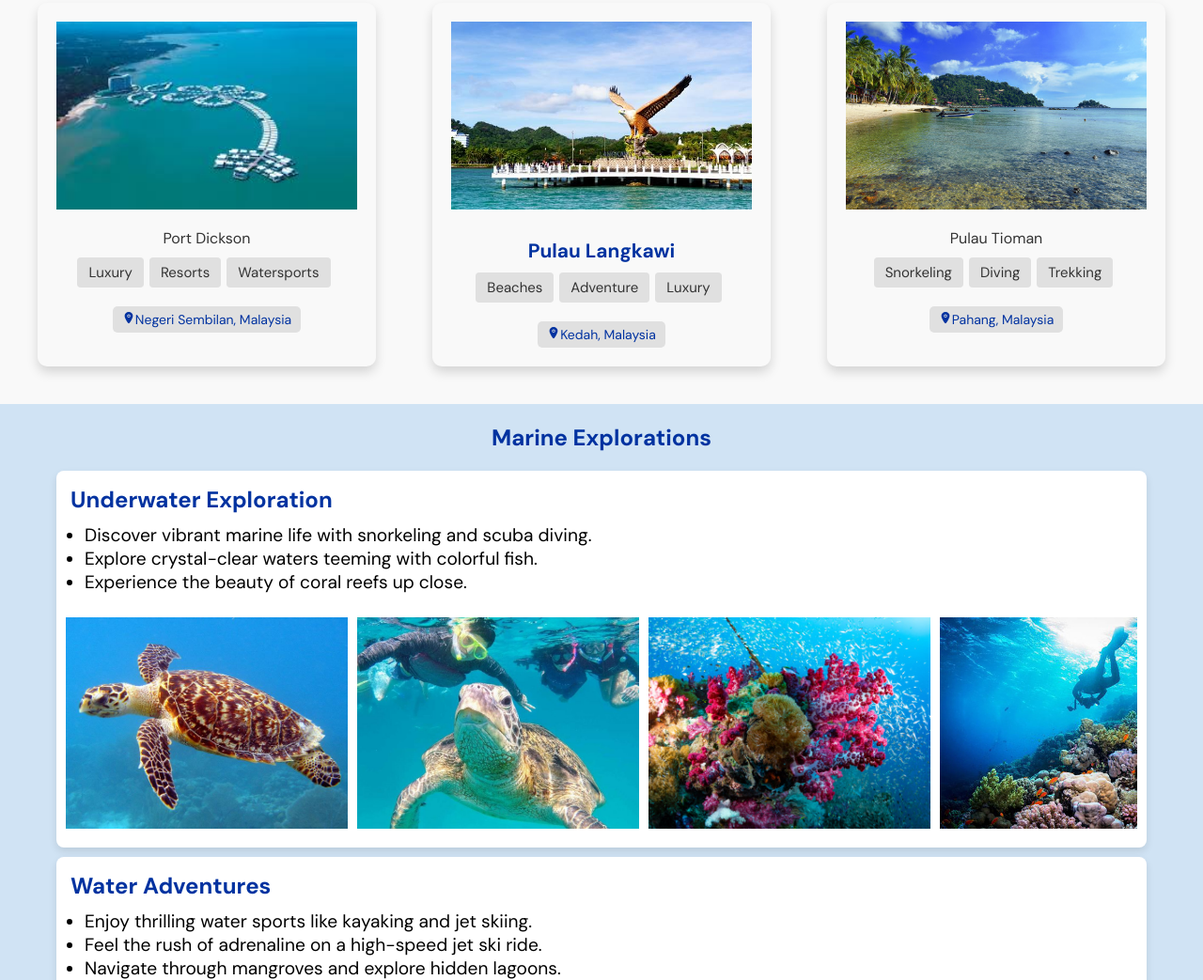
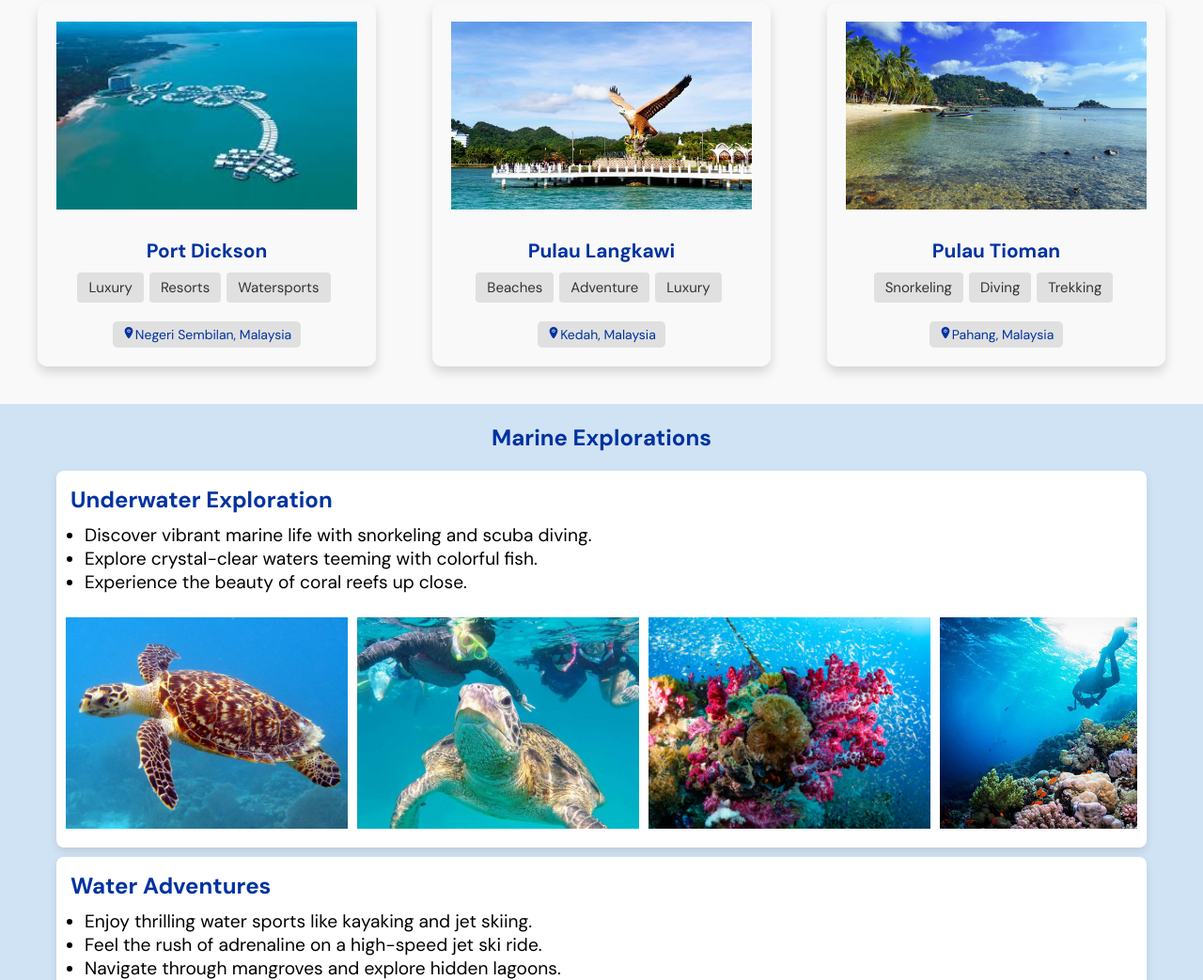
Before and after one commit to newbiecoder892/Font_End_Development, a plain HTML site: page island.html in a window 1280 px wide. Shown: the part 889-1932 px from the top of the page at 94% size. Drawn offline with nearby package versions, Linux system fonts and the light colour scheme.

Commit message:
add some missing style

```diff
--- a/island.html
+++ b/island.html
@@ -44,7 +44,7 @@
                 </div>
                 <div class="j_text">
                     <a href="sub_i1.html" class="j_title-link">
-                        <p class="Att_Title">Port Dickson</p>
+                        <p class="j_Att_Title">Port Dickson</p>
                     </a>
                     <div class="j_tags"></div>
                     <p class="j_description">
@@ -82,7 +82,7 @@
                 </div>
                 <div class="j_text">
                     <a href="sub_i3.html" class="j_title-link">
-                        <p class="Att_Title">Pulau Tioman</p>
+                        <p class="j_Att_Title">Pulau Tioman</p>
                     </a>
                     <div class="j_tags"></div>
                     <p class="j_description">
```
